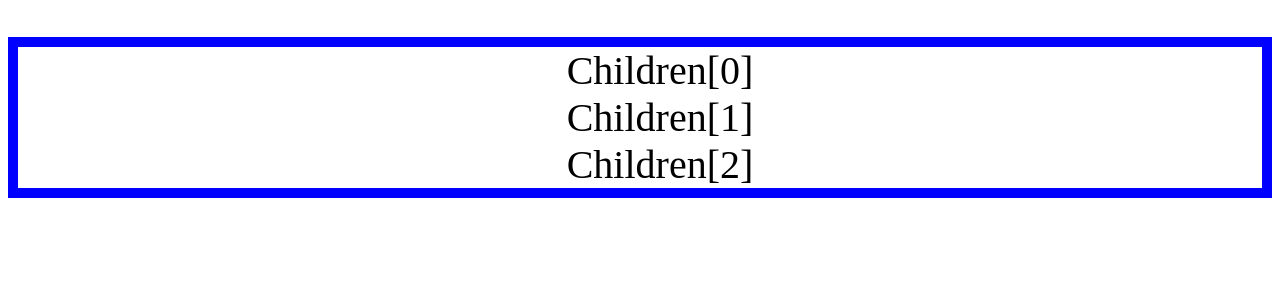
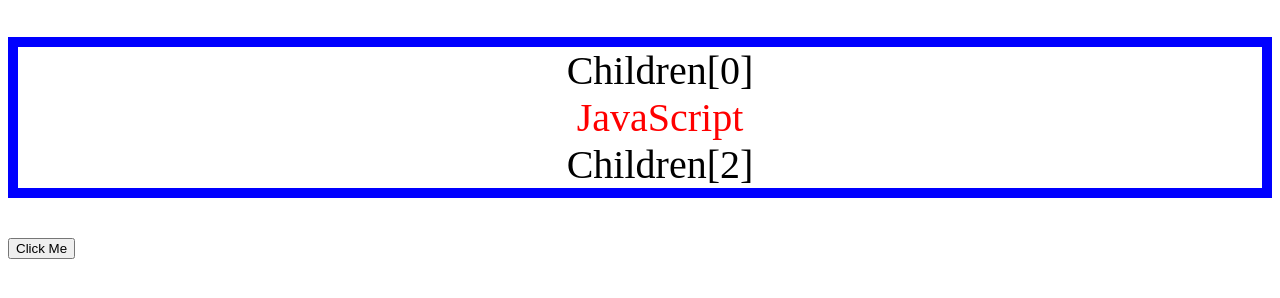
Before and after one commit to Subashsunar/DOM_Traversal, a plain HTML site: page index.html in a window 1280 px wide. Shown: the part 62-360 px from the top of the page. Drawn offline with Linux system fonts and the light colour scheme.

Commit message:
Traversing a HTML DOM element

```diff
--- a/index.html
+++ b/index.html
@@ -23,9 +23,11 @@
 
   <ul>
     <li id ="first-child-ul">Children[0]</li>
-    <li>Children[1]</li>
-    <li>Children[2]</li>
+    <li id="second-child-ul">Children[1]</li>
+    <li id="third-child-ul">Children[2]</li>
   </ul>
+
+  <button type="submit" id='btnClick'>Click Me</button>
 
   <script src= "script.js"></script>
 </body>
--- a/script.js
+++ b/script.js
@@ -1,4 +1,4 @@
-// DOM shaped like an object
+// DOM (Document Object Model) shaped like an object
 
 // "this" logs the window object and allowing us bunch of other function
 console.log("This: ");
@@ -14,3 +14,30 @@
 
 // document.head is accessing only head portion of the HTML document.
 console.log(document.head);
+
+// We can access the children of the document by following this line of code.
+console.log(document.body.children[1]);
+
+// We are accessing the 1st child of the ul from the body section of the HTML document
+console.log(document.body.children[1].children[0]);
+
+// To access all the elements we can also use other function that provides by window object.
+// To access first element from ul we can also use getElementById function
+console.log(document.getElementById('first-child-ul'));
+
+// These are some ways we can traversing the DOM. We can do more to this element by accessing it.
+// Like we can change its color, font-size, and more.
+var secondElement = document.getElementById('second-child-ul');
+secondElement.style.color = 'red';
+
+secondElement.innerHTML = "JavaScript";
+
+var btnClick = document.getElementById('btnClick');
+btnClick.addEventListener('click', function() {
+    document.getElementById('third-child-ul').innerHTML = 'Hello';
+});
+
+var btnClick = document.getElementById('btnClick');
+btnClick.addEventListener('click', function() {
+    console.log(`Hello`);
+});
```
